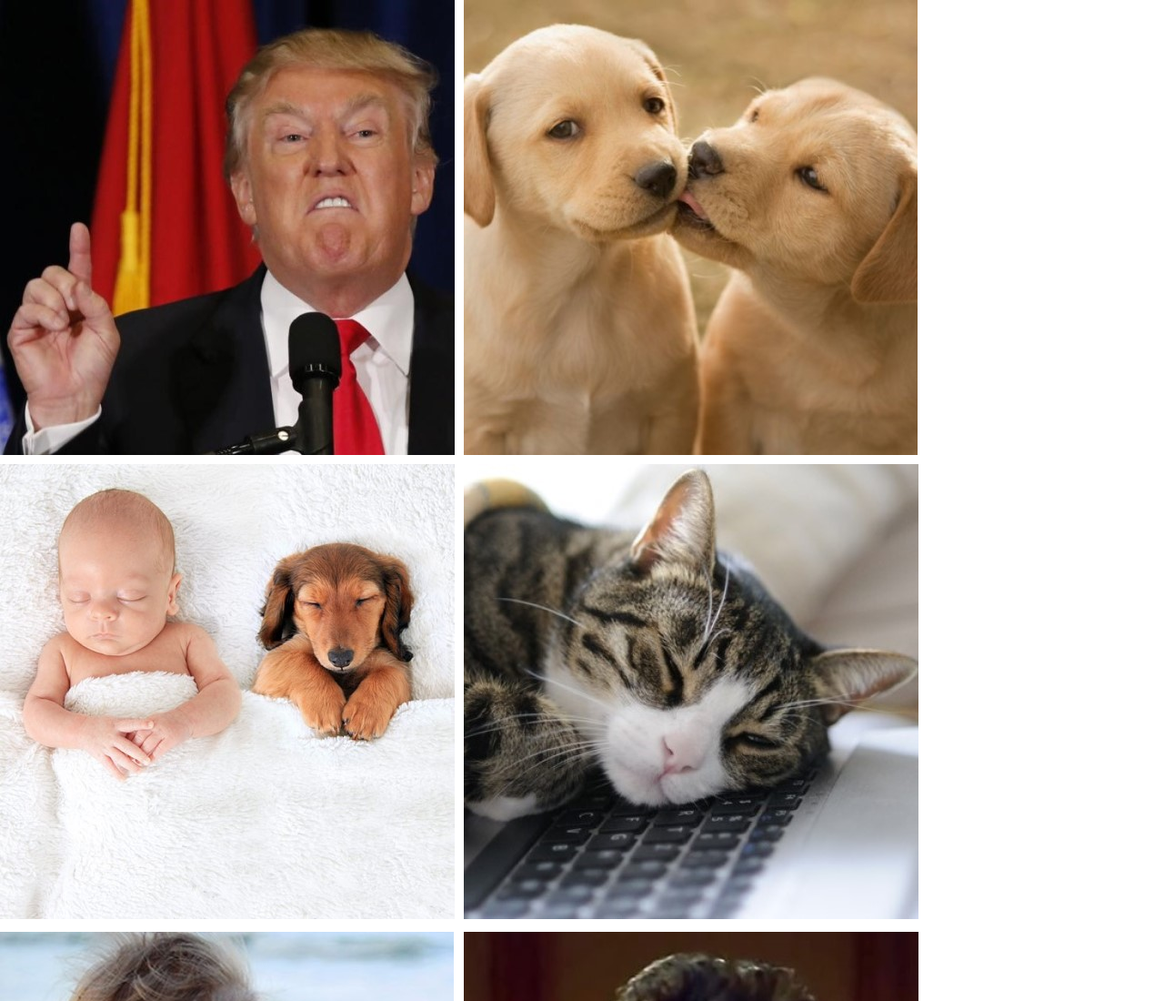
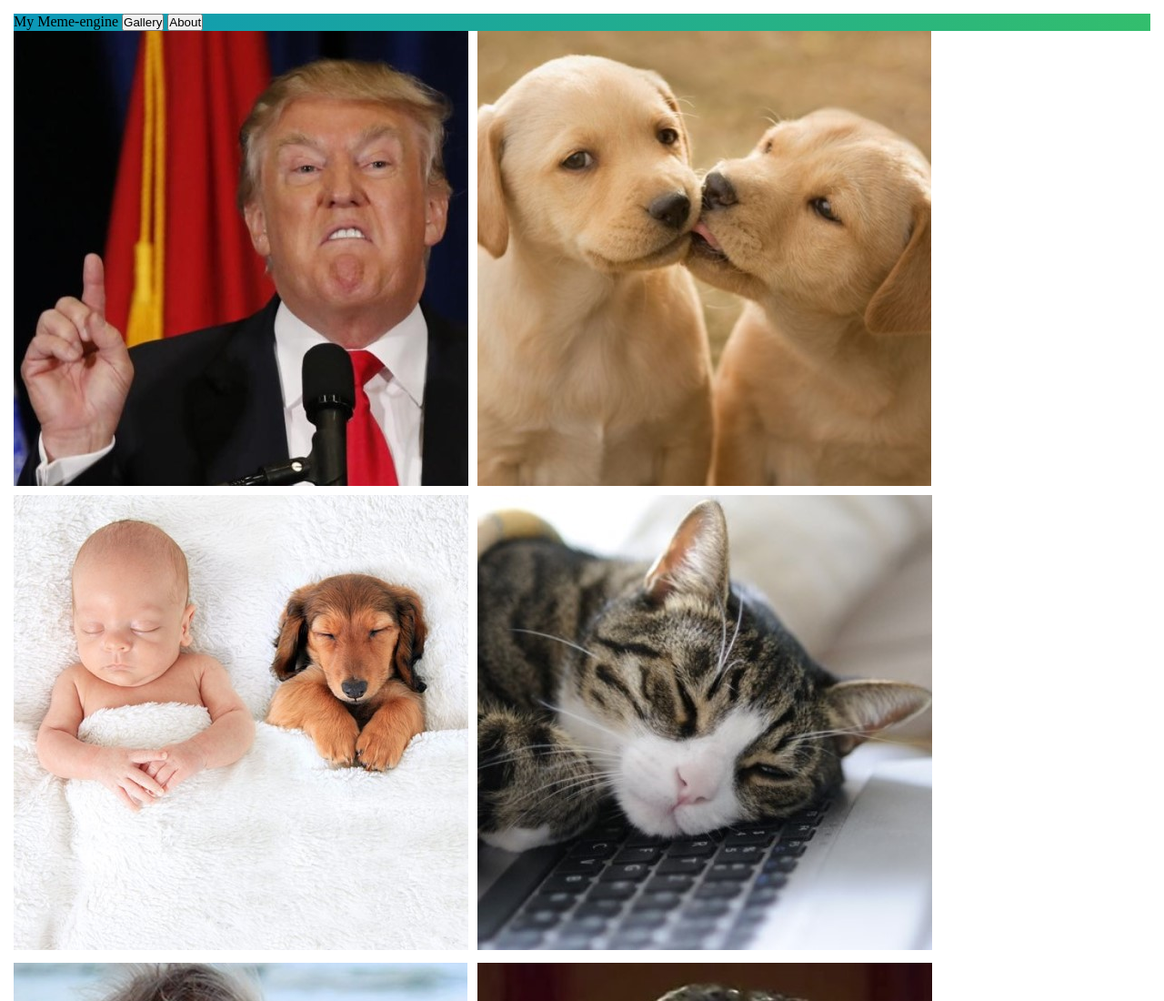
Before and after one commit to YardenNaor/meme-engine, a plain HTML site: page index.html in a window 1280 px wide. Shown: the top 1100 px of the page at 91% size. Drawn offline with Linux system fonts and the light colour scheme.

Commit message:
starting basic design

```diff
--- /dev/null
+++ b/css/basic/base.css
@@ -0,0 +1,5 @@
+
+header{
+background-image: linear-gradient(-86deg, #33be6d 0%, #0c98b9 100%);
+
+}
--- /dev/null
+++ b/css/basic/layouts.css
@@ -0,0 +1,4 @@
+
+.main-layout{
+    margin:var(--l);
+}
--- a/css/main.css
+++ b/css/main.css
@@ -1,3 +1,8 @@
+@import "/css/basic/layouts.css";
+@import "/css/basic/base.css";
+@import "/css/setup/vars.css";
+
+
 
 
 *{
--- /dev/null
+++ b/css/setup/vars.css
@@ -0,0 +1,7 @@
+:root {
+
+
+
+
+    --l:15px;
+  }
--- a/index.html
+++ b/index.html
@@ -8,7 +8,11 @@
     <link rel="stylesheet" href="css/main.css">
 </head>
 <body onload="onInit()">
-    <main class="main-container">
+    <main class="main-container main-layout">
+        <header>My Meme-engine
+<button>Gallery</button>
+<button>About</button>
+        </header>
   <section class="gallery-container">
   </section>
    <section  class="editor-container" >
```
